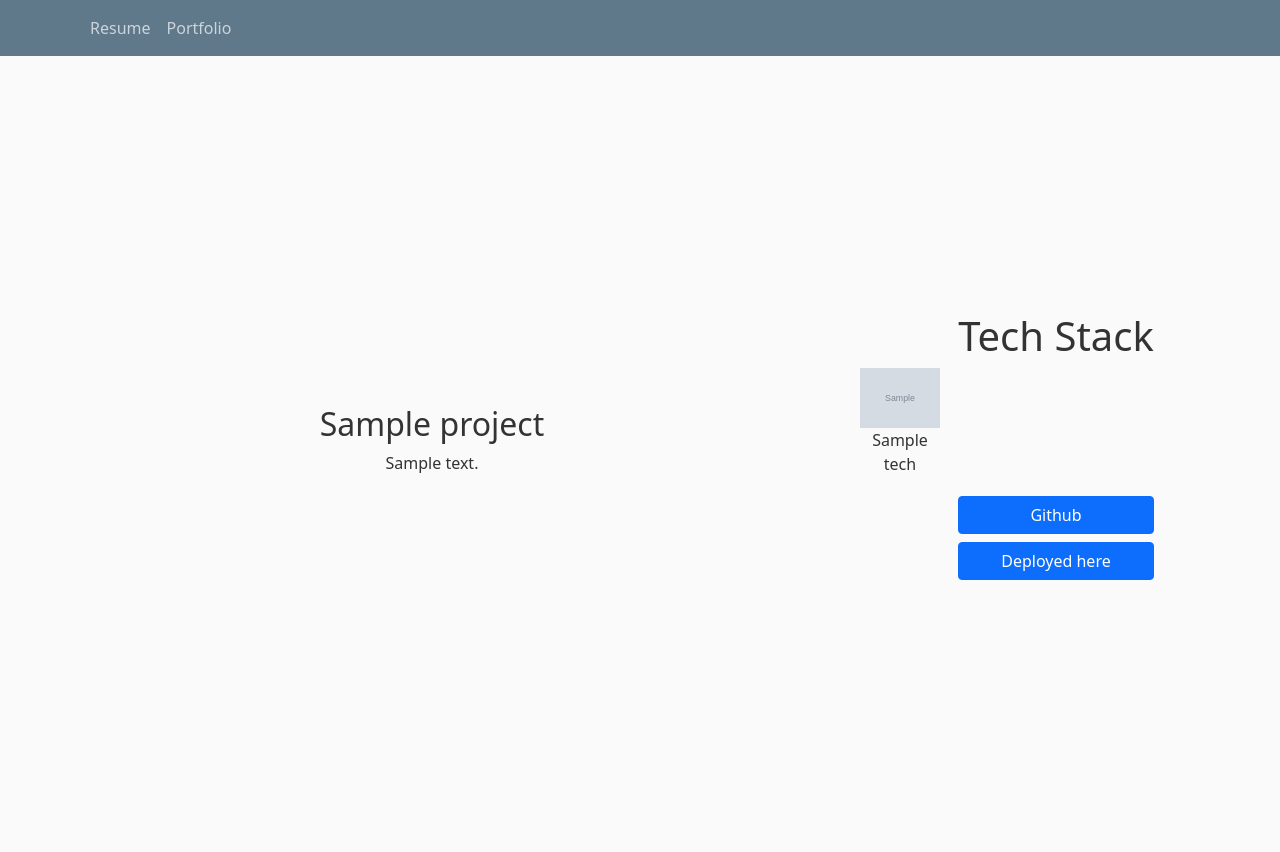
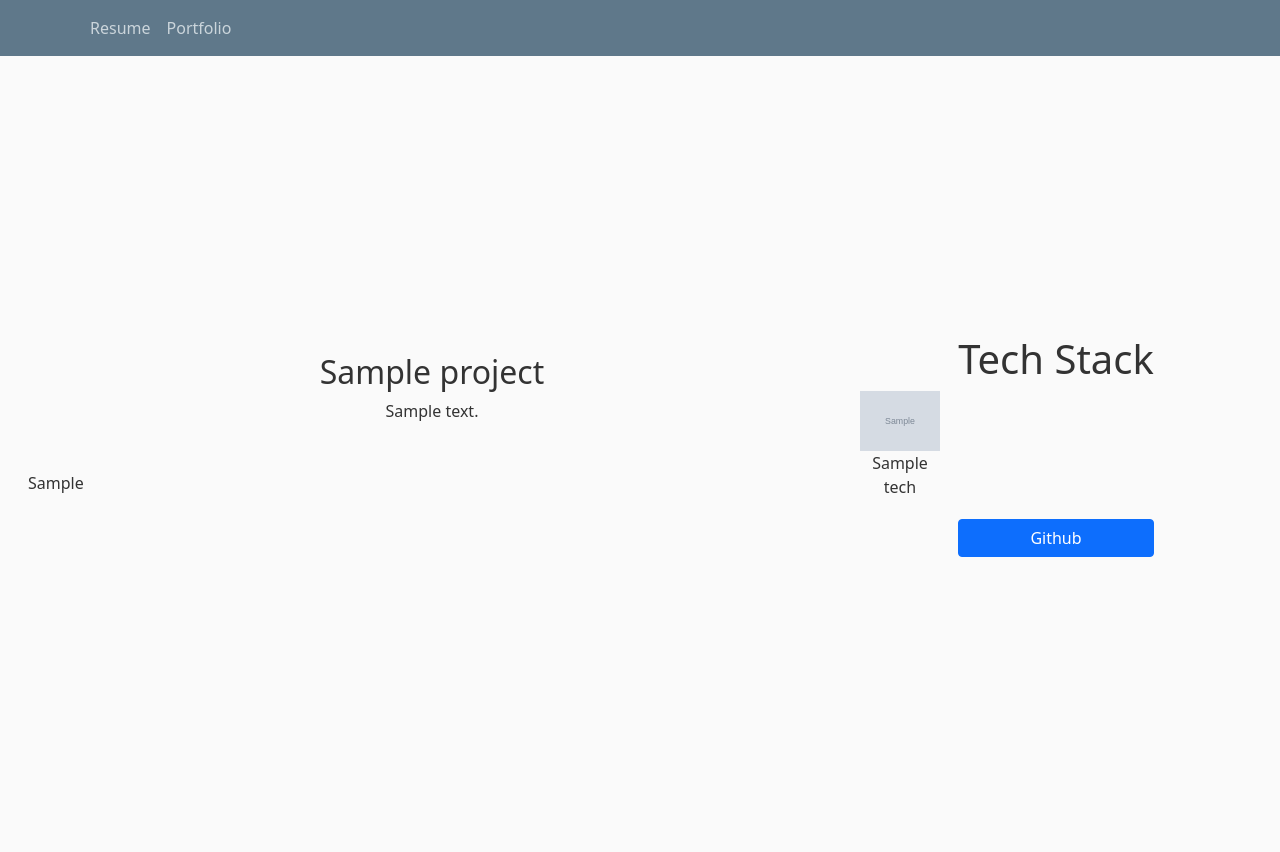
Before and after one commit to MateuszZalewski/portfolio, a Django app: page /1 in a window 1280 px wide. After the commit the page ends 557 px from the top, so only its background shows below. Run offline with Django 3.2, Linux system fonts and the light colour scheme; tables that the repository leaves empty hold one stand-in row (values such as "Sample post"); grey boxes marked "Sample" are stand-in pictures; parts of the project's set-up code (start-up, migrations or seed data) failed here and were passed over.

Commit message:
add readme to detail template

```diff
--- a/app/projects/templates/projects/detail.html
+++ b/app/projects/templates/projects/detail.html
@@ -1,11 +1,15 @@
 {% extends 'projects/base.html' %}
 {% block content %}
-
-    <div class="row d-sm-flex align-items-center justify-content-center text-center mx-1 my-1" style="height: 100vh">
+    <div class="row d-sm-flex align-items-center justify-content-center text-center mx-1" style="height: 100vh">
         <!-- Description, README -->
-        <div class="col-md-8">
+        <div class="col-md-8 my-5">
             <h2>{{ project.name }}</h2>
             <p>{{ project.description }}</p>
+            {% if project.readme %}
+                <div class="my-5" style="text-align: left">
+                    {{ project.readme|safe }}
+                </div>
+            {% endif %}
         </div>
 
         <div class="col-md-4">
@@ -15,27 +19,30 @@
                 {% for tech in project.techs.all %}
                     <div class="col-lg-3 col-md-4 col-sm-6">
                         <a class="thumbnail" href="{{ tech.website }}">
-                            <img class="img-fluid" src="{{ tech.logo.url }}">
+                            <img class="img-fluid" src="{{ tech.logo.url }}" alt="">
                         </a>
                         <p>{{ tech.name }}</p>
                     </div>
                 {% endfor %}
+
                 <!-- Github link -->
+                {% if project.github %}
                     <div>
                         <a class="btn btn-primary my-1 mx-3" href="{{ project.github }}" style="width: 50%">
                             Github
                         </a>
                     </div>
+                {% endif %}
 
                 <!-- Deployed on -->
+                {% if project.website %}
                     <div>
                         <a class="btn btn-primary my-1 mx-3" href="{{ project.website }}" style="width: 50%">
                             Deployed here
                         </a>
                     </div>
+                {% endif %}
             </div>
         </div>
     </div>
-
-
 {% endblock %}
```
Lines whose indentation alone changed are shown as unchanged.
